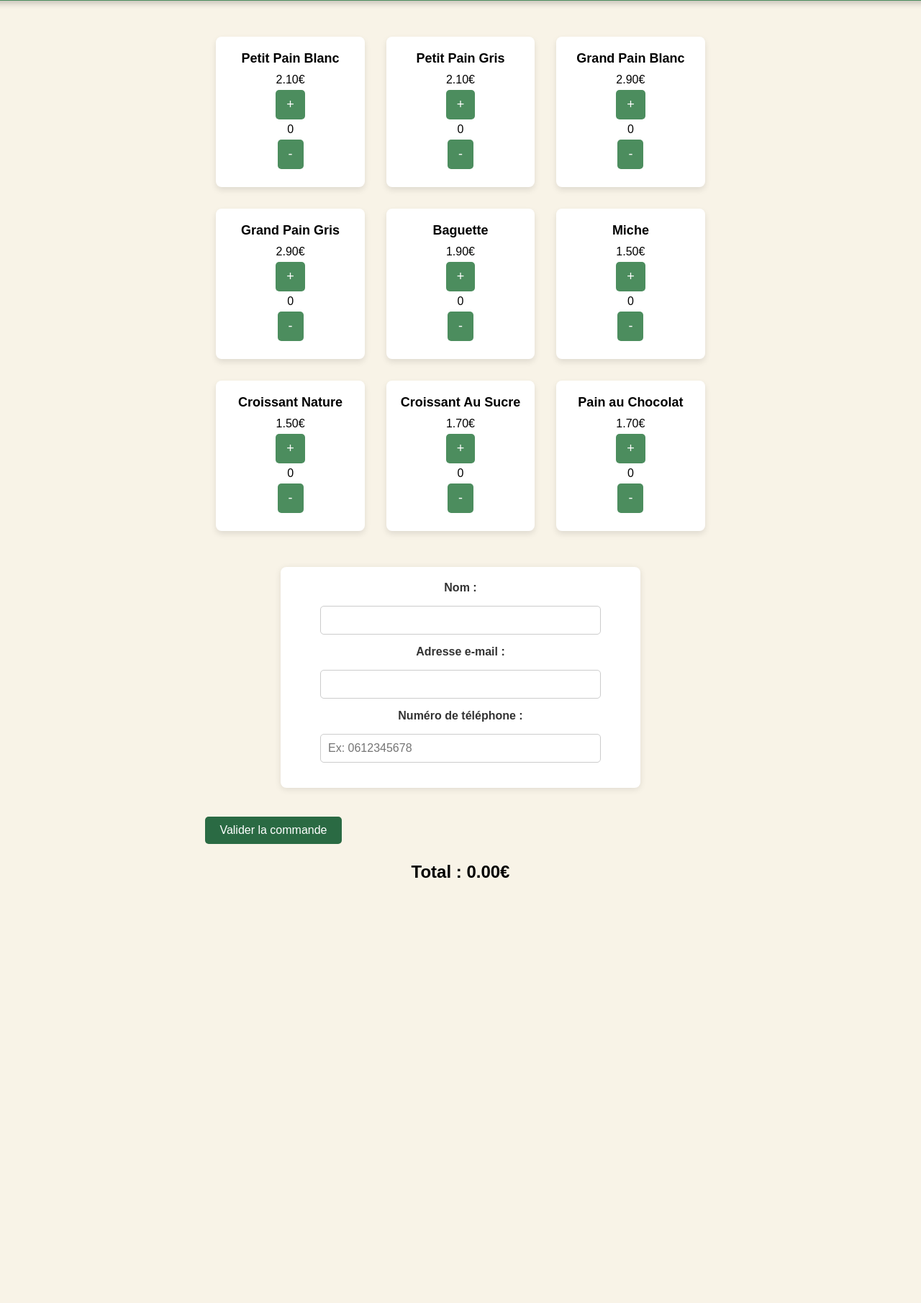
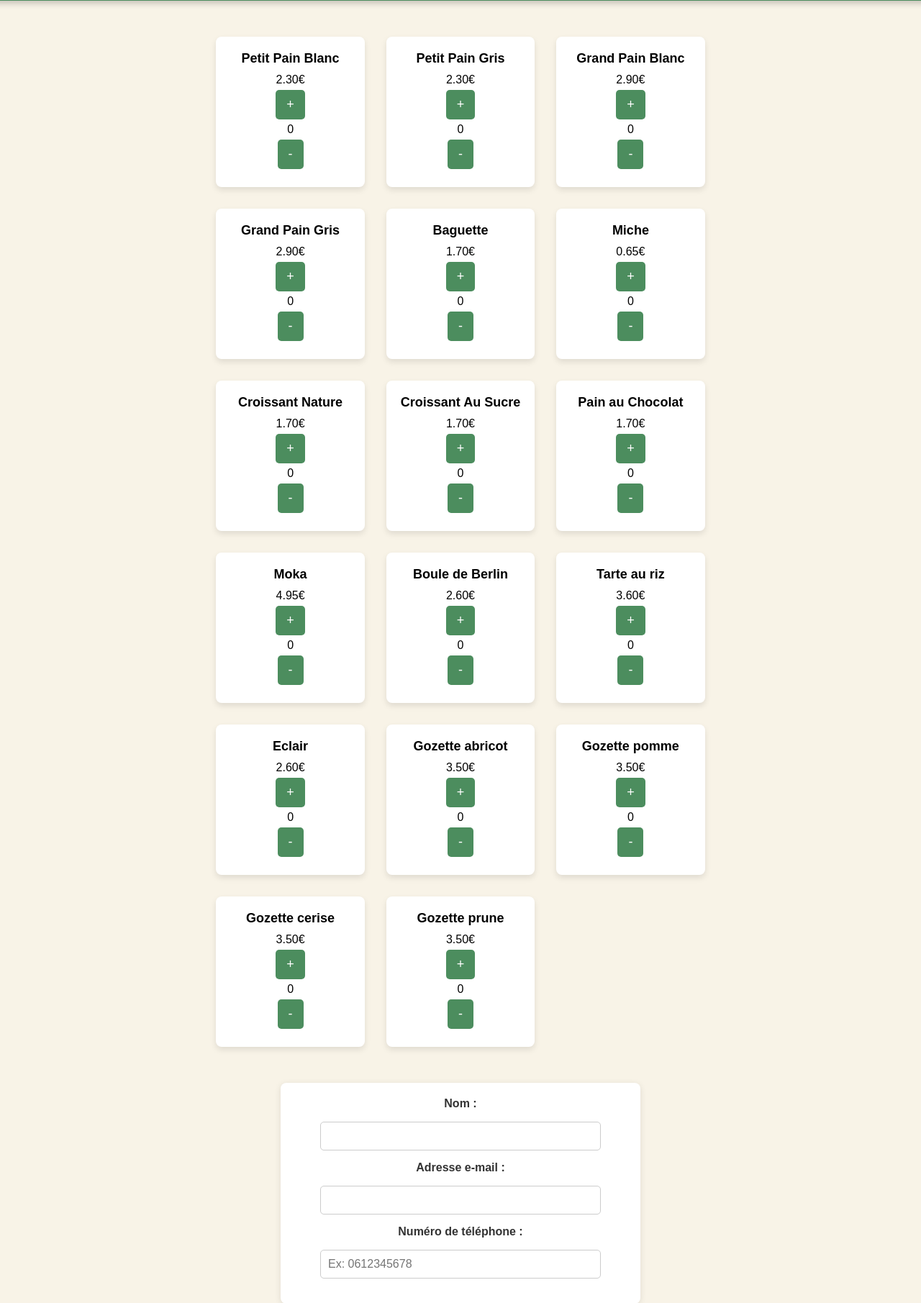
Before and after one commit to Chaprogram/LepetitmarchePWA, a Flask app: page /reservation in a window 1280 px wide. Shown: the part 278-2089 px from the top of the page at 72% size. Before the commit the page ends 1498 px from the top, so only its background shows below. Run offline with Flask 3, Linux system fonts and the light colour scheme.

Commit message:
Correction js + modif html

```diff
--- a/backend/PMapp/templates/index.html
+++ b/backend/PMapp/templates/index.html
@@ -34,7 +34,7 @@
     <div class="navigation-buttons">
       <a href="{{ url_for('main.menu') }}" class="btn user-btn">Boutique en ligne</a> <!-- Lien vers la page de la boutique -->
       <a href="{{ url_for('main.admin') }}" id="admin-button" class="btn admin-btn" style="display: none;">Page Administrateur</a> <!-- Lien dynamique vers la page admin -->
-      <a href="{{ url_for('main.reservation') }}" class="btn user-btn">Réservation en ligne</a> <!-- Lien vers la page de réservation -->
+      <a href="{{ url_for('main.reservation') }}" class="btn user-btn">Boulangerie</a> <!-- Lien vers la page de réservation -->
     </div>
   </section>
 
--- a/backend/PMapp/templates/reservation.html
+++ b/backend/PMapp/templates/reservation.html
@@ -22,9 +22,9 @@
     <form action="{{ url_for('main.reservation') }}" method="POST">
         <!-- Liste des produits -->
         <div class="product-container">
-            <div class="product"  data-price="2.10">
+            <div class="product"  data-price="2.30">
                 <span class="product-name">Petit Pain Blanc</span>
-                <span class="product-price">2.10€</span>
+                <span class="product-price">2.30€</span>
                 <button type="button" class="increase">+</button>
                 <span class="quantity">0</span>
                 <input type="hidden" name="quantity_petit_pain_blanc" value="0">
@@ -32,9 +32,9 @@
 
             </div>
 
-            <div class="product" data-price="2.10">
+            <div class="product" data-price="2.30">
                 <span class="product-name">Petit Pain Gris</span>
-                <span class="product-price">2.10€</span>
+                <span class="product-price">2.30€</span>
                 <button type="button" class="increase">+</button>
                 <span class="quantity">0</span>
                 <input type="hidden" name="quantity_petit_pain_gris" value="0">
@@ -59,34 +59,34 @@
                 <button type="button" class="decrease">-</button>
             </div>
 
-            <div class="product"data-price="1.90" >
+            <div class="product"data-price="1.70" >
                 <span class="product-name">Baguette</span>
-                <span class="product-price">1.90€</span>
+                <span class="product-price">1.70€</span>
                 <button type="button" class="increase">+</button>
                 <span class="quantity">0</span>
                 <input type="hidden" name="quantity_baguette" value="0">
                 <button type="button" class="decrease">-</button>
             </div>
 
-            <div class="product" data-price="1.50">
+            <div class="product" data-price="0.65">
                 <span class="product-name">Miche</span>
-                <span class="product-price">1.50€</span>
+                <span class="product-price">0.65€</span>
                 <button type="button" class="increase">+</button>
                 <span class="quantity">0</span>
                 <input type="hidden" name="quantity_miche" value="0">
                 <button type="button" class="decrease">-</button>
             </div>
 
-            <div class="product" data-price="1.50">
+            <div class="product" data-price="1.70">
                 <span class="product-name">Croissant Nature</span>
-                <span class="product-price">1.50€</span>
+                <span class="product-price">1.70€</span>
                 <button type="button" class="increase">+</button>
                 <span class="quantity">0</span>
                 <input type="hidden" name="quantity_croissant_nature" value="0">
                 <button type="button" class="decrease">-</button>
             </div>
 
-            <div class="product" data-price="1.70">
+            <div class="product" data-price="1.80">
                 <span class="product-name">Croissant Au Sucre</span>
                 <span class="product-price">1.70€</span>
                 <button type="button" class="increase">+</button>
@@ -103,6 +103,74 @@
                 <input type="hidden" name="quantity_pain_au_chocolat" value="0">
                 <button type="button" class="decrease">-</button>
             </div>
+            <div class="product" data-price="4.95">
+                <span class="product-name">Moka</span>
+                <span class="product-price">4.95€</span>
+                <button type="button" class="increase">+</button>
+                <span class="quantity">0</span>
+                <input type="hidden" name="quantity_moka" value="0">
+                <button type="button" class="decrease">-</button>
+            </div>
+
+            <div class="product" data-price="2.60">
+                <span class="product-name">Boule de Berlin</span>
+                <span class="product-price">2.60€</span>
+                <button type="button" class="increase">+</button>
+                <span class="quantity">0</span>
+                <input type="hidden" name="quantity_boule_de_berlin" value="0">
+                <button type="button" class="decrease">-</button>
+            </div>
+            <div class="product" data-price="3.60">
+                <span class="product-name">Tarte au riz</span>
+                <span class="product-price">3.60€</span>
+                <button type="button" class="increase">+</button>
+                <span class="quantity">0</span>
+                <input type="hidden" name="quantity_tarte_au_riz" value="0">
+                <button type="button" class="decrease">-</button>
+            </div>
+            <div class="product" data-price="2.60">
+                <span class="product-name">Eclair</span>
+                <span class="product-price">2.60€</span>
+                <button type="button" class="increase">+</button>
+                <span class="quantity">0</span>
+                <input type="hidden" name="quantity_eclair" value="0">
+                <button type="button" class="decrease">-</button>
+            </div>
+            <div class="product" data-price="3.50">
+                <span class="product-name">Gozette abricot</span>
+                <span class="product-price">3.50€</span>
+                <button type="button" class="increase">+</button>
+                <span class="quantity">0</span>
+                <input type="hidden" name="quantity_gozette_abricot" value="0">
+                <button type="button" class="decrease">-</button>
+            </div>
+            <div class="product" data-price="3.50">
+                <span class="product-name">Gozette pomme</span>
+                <span class="product-price">3.50€</span>
+                <button type="button" class="increase">+</button>
+                <span class="quantity">0</span>
+                <input type="hidden" name="quantity_gozette_pomme" value="0">
+                <button type="button" class="decrease">-</button>
+            </div>
+
+            <div class="product" data-price="3.50">
+                <span class="product-name">Gozette cerise</span>
+                <span class="product-price">3.50€</span>
+                <button type="button" class="increase">+</button>
+                <span class="quantity">0</span>
+                <input type="hidden" name="quantity_gozette_cerise" value="0">
+                <button type="button" class="decrease">-</button>
+            </div>
+            <div class="product" data-price="3.50">
+                <span class="product-name">Gozette prune</span>
+                <span class="product-price">3.50€</span>
+                <button type="button" class="increase">+</button>
+                <span class="quantity">0</span>
+                <input type="hidden" name="quantity_gozette_prune" value="0">
+                <button type="button" class="decrease">-</button>
+            </div>
+
+
 
         </div>
         <div class="customer-info">
@@ -121,6 +189,8 @@
     </form>
 
     <h3>Total : <span id="total-price">0.00€</span></h3>
+
+    <p>Attention les commandes pour le lendemain sont clôturées à 15h00.</p>
 
     <script>
         document.addEventListener("DOMContentLoaded", function () {
```
Also changed, not shown: backend/PMapp/static/js/utilisateur.js (+14 -3 lines).
